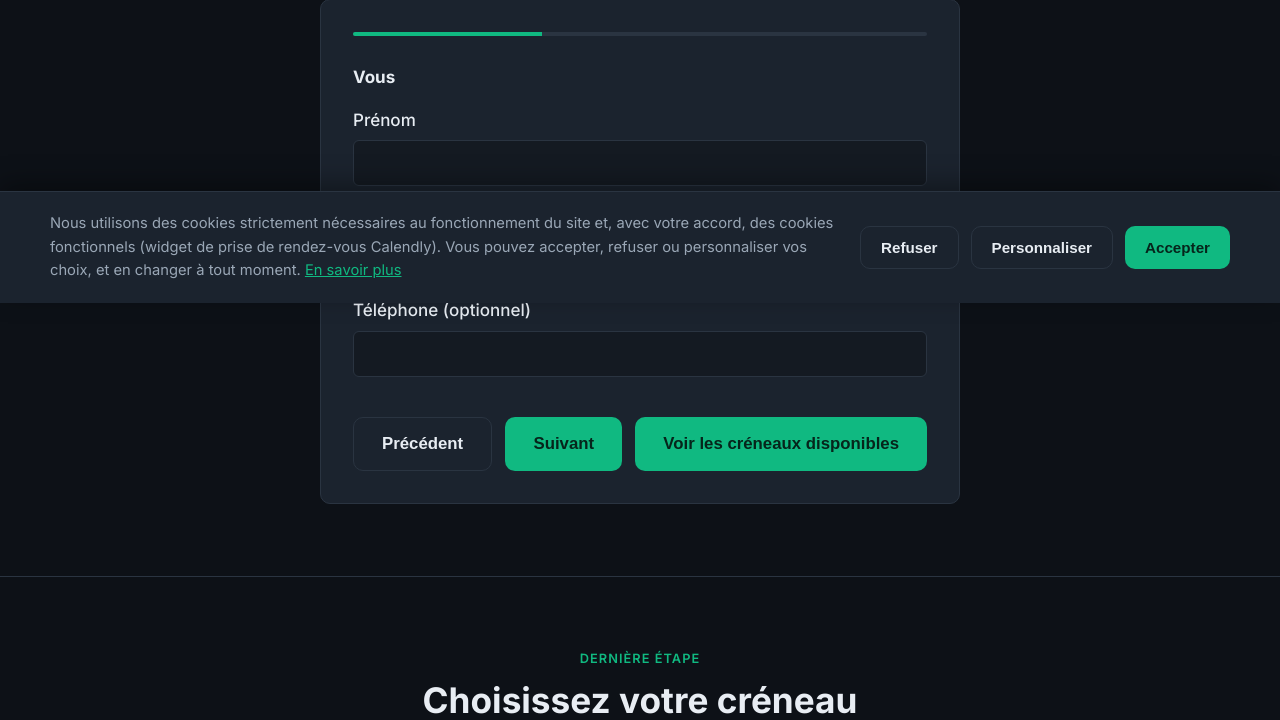
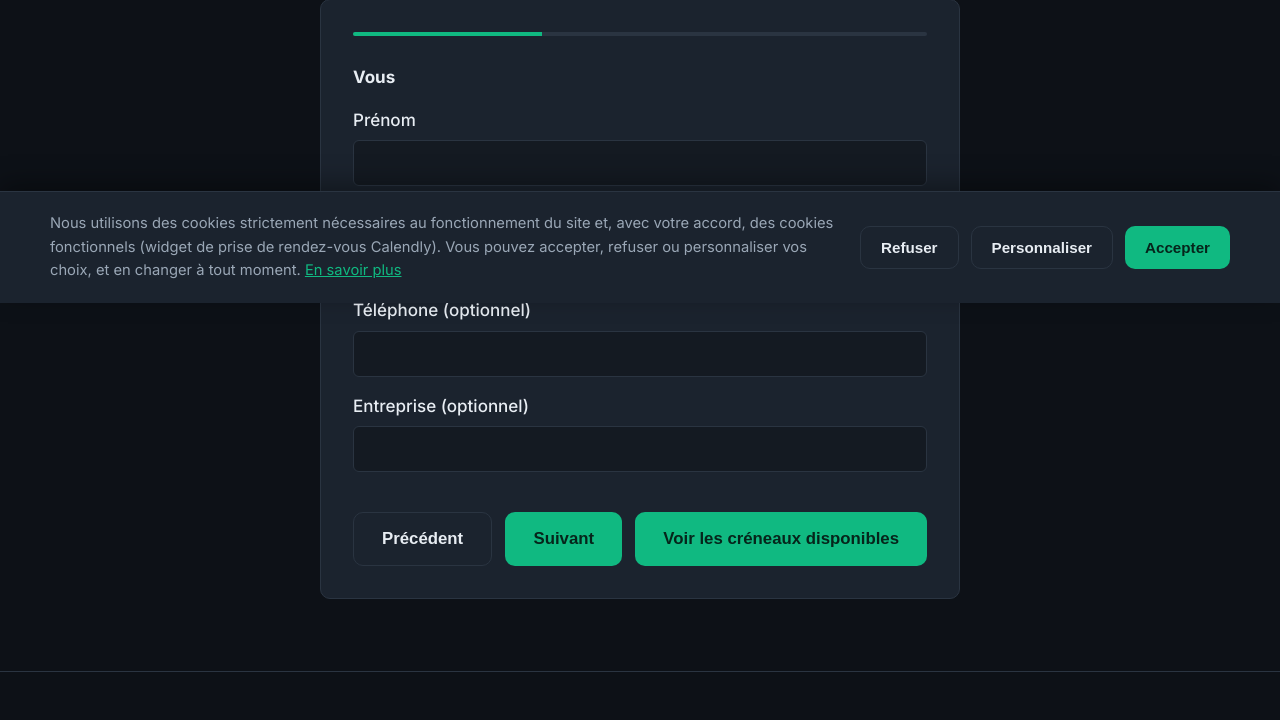
Before and after one commit to cosmartis/Claude, a WordPress theme: template page-contact.php in a window 1280 px wide. Shown: the part 497-1217 px from the top of the page. Run offline with PHP 8.4 and a stand-in for WordPress, Linux system fonts and the light colour scheme; the site name, menu and one post (Sample post) are stand-ins, and other content is empty; some libraries are stand-ins or nearby versions.

Commit message:
Ajoute les champs Entreprise et Message au formulaire de contact
Ajoute deux champs optionnels (entreprise, message) au questionnaire
de qualification et route les notifications de secours (webhook n8n
non configuré ou en échec) vers contact@cosmartis.com au lieu de
l'e-mail admin WordPress. Le champ message est sanitizé avec
sanitize_textarea_field() pour conserver les retours à la ligne.

Co-Authored-By: Claude Sonnet 5 <noreply@anthropic.com>
Claude-Session: https://claude.ai/code/session_01C3bGX9pYxzCaaDygfJc3y1

```diff
--- a/inc/n8n-integration.php
+++ b/inc/n8n-integration.php
@@ -40,7 +40,14 @@ function cosmartis_handle_qualification_submission( WP_REST_Request $request ) {
 
 	$answers = array();
 	foreach ( $params['answers'] as $key => $value ) {
-		$answers[ sanitize_key( $key ) ] = is_scalar( $value ) ? sanitize_text_field( $value ) : '';
+		$key = sanitize_key( $key );
+		if ( ! is_scalar( $value ) ) {
+			$answers[ $key ] = '';
+		} elseif ( 'message' === $key ) {
+			$answers[ $key ] = sanitize_textarea_field( $value );
+		} else {
+			$answers[ $key ] = sanitize_text_field( $value );
+		}
 	}
 
 	$score = isset( $params['score'] ) ? absint( $params['score'] ) : 0;
@@ -49,6 +56,8 @@ function cosmartis_handle_qualification_submission( WP_REST_Request $request ) {
 		'first_name' => isset( $answers['prenom'] ) ? $answers['prenom'] : '',
 		'email'      => isset( $answers['email'] ) && is_email( $answers['email'] ) ? $answers['email'] : '',
 		'phone'      => isset( $answers['telephone'] ) ? $answers['telephone'] : '',
+		'company'    => isset( $answers['entreprise'] ) ? $answers['entreprise'] : '',
+		'message'    => isset( $answers['message'] ) ? $answers['message'] : '',
 		'answers'    => $answers,
 		'score'      => $score,
 		'source'     => 'site-cosmartis-diagnostic',
@@ -78,7 +87,7 @@ function cosmartis_handle_qualification_submission( WP_REST_Request $request ) {
 	if ( ! $forwarded ) {
 		cosmartis_store_lead_fallback( $lead );
 		wp_mail(
-			get_option( 'admin_email' ),
+			'contact@cosmartis.com',
 			__( '[Cosmartis] Nouveau prospect (diagnostic) — à relayer manuellement vers Notion', 'cosmartis' ),
 			"Le webhook n8n n'est pas encore configuré (ou a échoué). Détails du prospect :\n\n" . wp_json_encode( $lead, JSON_PRETTY_PRINT | JSON_UNESCAPED_UNICODE )
 		);
--- a/page-contact.php
+++ b/page-contact.php
@@ -44,6 +44,10 @@ get_header();
 					<?php esc_html_e( 'Téléphone (optionnel)', 'cosmartis' ); ?>
 					<input type="tel" id="qf-telephone" name="telephone" />
 				</label>
+				<label for="qf-entreprise">
+					<?php esc_html_e( 'Entreprise (optionnel)', 'cosmartis' ); ?>
+					<input type="text" id="qf-entreprise" name="entreprise" />
+				</label>
 			</fieldset>
 
 			<fieldset data-step="2">
@@ -77,6 +81,10 @@ get_header();
 						<label><input type="radio" name="delai" value="1_3_mois" data-score="2" /> <?php esc_html_e( 'Dans 1 à 3 mois', 'cosmartis' ); ?></label>
 						<label><input type="radio" name="delai" value="exploration" data-score="1" /> <?php esc_html_e( 'Je me renseigne pour l\'instant', 'cosmartis' ); ?></label>
 					</span>
+				</label>
+				<label for="qf-message">
+					<?php esc_html_e( 'Votre message (optionnel)', 'cosmartis' ); ?>
+					<textarea id="qf-message" name="message" rows="4"></textarea>
 				</label>
 				<p class="form-error" id="qf-error"><?php esc_html_e( 'Merci de compléter les champs requis.', 'cosmartis' ); ?></p>
 			</fieldset>
--- a/style.css
+++ b/style.css
@@ -684,7 +684,8 @@ section + section {
 .qual-form input[type="text"],
 .qual-form input[type="email"],
 .qual-form input[type="tel"],
-.qual-form select {
+.qual-form select,
+.qual-form textarea {
 	width: 100%;
 	padding: 12px 14px;
 	margin-top: 6px;
@@ -694,6 +695,10 @@ section + section {
 	color: var(--c-text);
 	font-family: var(--c-font);
 	font-size: 1rem;
+}
+
+.qual-form textarea {
+	resize: vertical;
 }
 
 .qual-form .choice-group {
```
